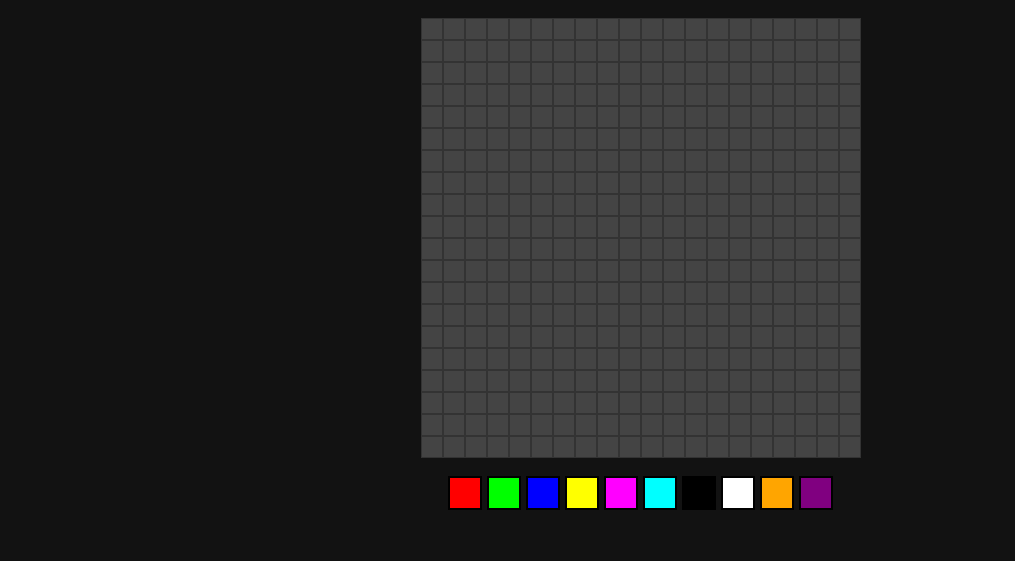
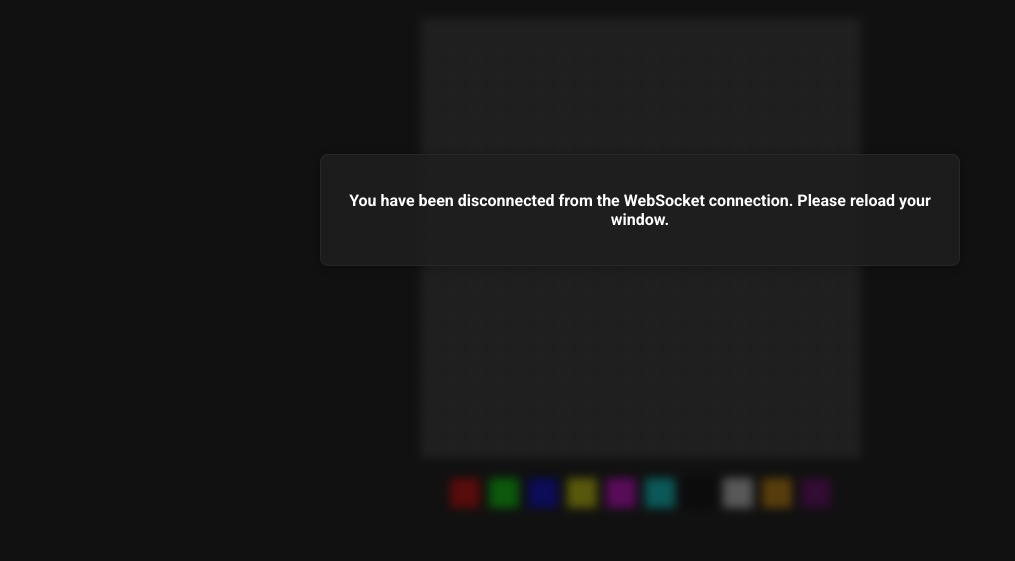
Before and after one commit to UnaPepsi/g-place, a plain HTML site: page index.html in a window 1280 px wide. Shown: the part 190-751 px from the top of the page, without its empty margins (0-1015 px from the left). Drawn offline with Linux system fonts and the light colour scheme.

Commit message:
Removed the IP per connection limit, data now saves in SQLite, remade website alert on WS disconnection

```diff
--- a/index.html
+++ b/index.html
@@ -81,6 +81,38 @@
             color: white;
             text-decoration: none;
         }
+
+        #popup {
+            display: none;
+            position: fixed;
+            top: 50%;
+            left: 50%;
+            transform: translate(-50%, -50%);
+            background-color: rgba(30, 30, 30, 0.9);
+            color: #ffffff;
+            border: 1px solid #4444;
+            border-radius: 8px;
+            padding: 20px;
+            z-index: 1000;
+            box-shadow: 0 2px 10px rgba(0, 0, 0, 0.3);
+            text-align: center;
+            opacity: 0;
+            transition: opacity 0.5s ease;
+        }
+
+        #blur-background {
+            position: fixed;
+            top: 0;
+            left: 0;
+            right: 0;
+            bottom: 0;
+            background-color: rgba(18, 18, 18, 0.7);
+            backdrop-filter: blur(5px);
+            z-index: 999;
+            display: none;
+            opacity: 0;
+            transition: opacity 0.5s ease;
+        }
     </style>
 </head>
 <body>
@@ -107,6 +139,12 @@
         </a>
     </footer>
 
+    <div id="blur-background"></div>
+    <div id="popup">
+        <p id="popup-message"></p>
+    </div>
+
+
     <script>
         const gridContainer = document.getElementById('grid');
         const colorBoxes = document.querySelectorAll('.color-box');
@@ -132,8 +170,19 @@
 
         socket.onclose = () => {
             console.log('WebSocket connection closed.');
-            alert('You have been disconnected from the WebSocket connection. Please reload your window.')
+            showPopup('You have been disconnected from the WebSocket connection. Please reload your window.');
         };
+
+        function showPopup(message) {
+            document.getElementById('popup-message').innerText = message;
+            document.getElementById('blur-background').style.display = 'block';
+            document.getElementById('popup').style.display = 'block';
+
+            setTimeout(() => {
+            document.getElementById('popup').style.opacity = '1';
+            document.getElementById('blur-background').style.opacity = '1';
+            }, 10);
+        }
 
         socket.onerror = (error) => {
             console.error('WebSocket error:', error);
```
Also changed, not shown: 1 other file.
